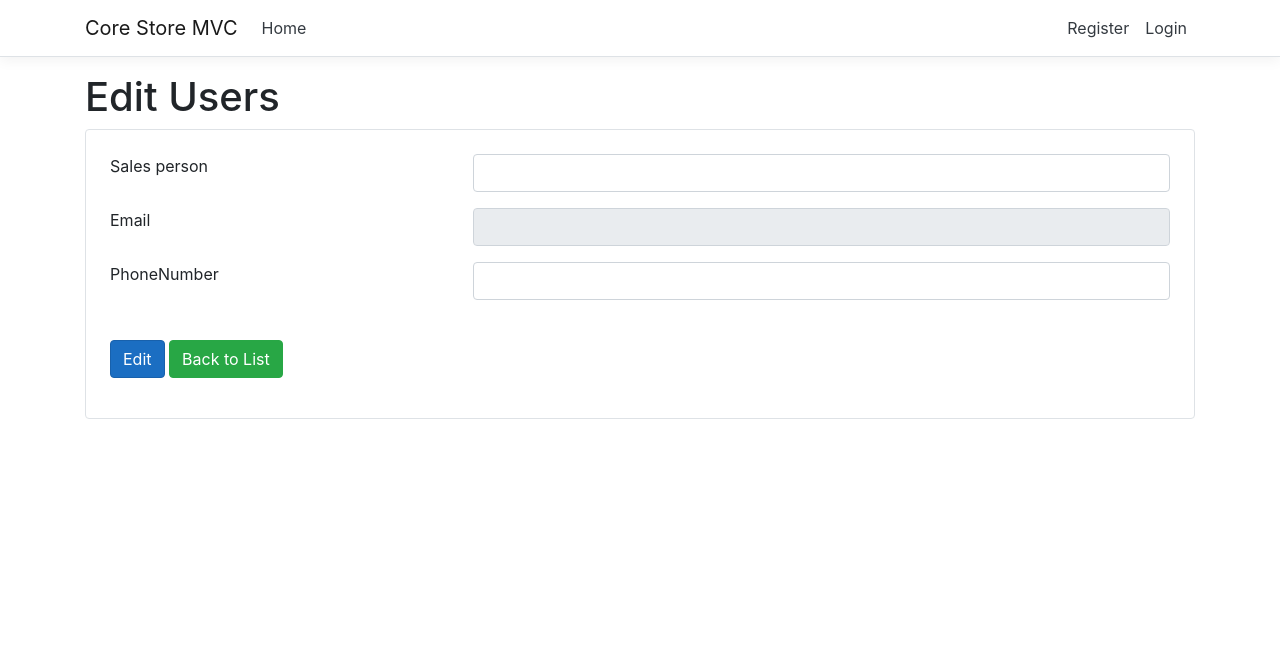
After one commit to dmidrol64/MvcCoreShop, an ASP.NET Core app: template Areas/Admin/Views/AdminUsers/EditUsers.cshtml in a window 1280 px wide. The commit adds this page. Shown: the top 659 px of the page. Run offline with ASP.NET Core 8, Linux system fonts and the light colour scheme; the template is opened without the code that fills it, so the values that code supplies are empty; some libraries are stand-ins or nearby versions.

Commit message:
added separation of user roles

```diff
--- /dev/null
+++ b/Areas/Admin/Views/AdminUsers/EditUsers.cshtml
@@ -0,0 +1,48 @@
+@model CoreStoreMVC.Models.ApplicationUser
+@{
+    ViewData["Title"] = "Edit Users";
+}
+
+<h1>Edit Users</h1>
+<form method="post" asp-action="EditUsers">
+
+    <div class="p-4 border rounded">
+        <div asp-validation-summary="ModelOnly" class="text-danger"></div>
+        <input type="hidden" asp-for="Id" />
+        <div class="row form-group">
+            <div class="col-4">
+                <label asp-for="Name"></label>
+            </div>
+            <div class="col-8">
+                <input asp-for="Name" class="form-control" />
+            </div>
+            <span asp-validation-for="Name" class="text-danger"></span>
+        </div>
+        <div class="row form-group">
+            <div class="col-4">
+                <label asp-for="Email"></label>
+            </div>
+            <div class="col-8">
+                <input asp-for="Email" class="form-control" readonly />
+            </div>
+        </div>
+        <div class="row form-group">
+            <div class="col-4">
+                <label asp-for="PhoneNumber"></label>
+            </div>
+            <div class="col-8">
+                <input asp-for="PhoneNumber" class="form-control" />
+            </div>
+            <span asp-validation-for="PhoneNumber" class="text-danger"></span>
+        </div>
+        <br />
+        <div class="form-group">
+            <input class="btn btn-primary" type="submit" asp-route-id="@Model.Id" value="Edit" />
+            <a asp-action="Index" class="btn btn-success">Back to List</a>
+        </div>
+
+    </div>
+</form>
+@section Scripts {
+    @{ await Html.RenderPartialAsync("_ValidationScriptsPartial"); }
+}
--- a/Areas/Identity/Pages/Account/Register.cshtml.cs
+++ b/Areas/Identity/Pages/Account/Register.cshtml.cs
@@ -130,8 +130,9 @@ namespace CoreStoreMVC.Areas.Identity.Pages.Account
                     }
                     else
                     {
-                        await _signInManager.SignInAsync(user, isPersistent: false);
-                        return LocalRedirect(returnUrl);
+                        //await _signInManager.SignInAsync(user, isPersistent: false);
+                        //return LocalRedirect(returnUrl);
+                        return RedirectToAction("Index", "AdminUsers", new { area = "Admin" });
                     }
                 }
                 foreach (var error in result.Errors)
--- a/Views/Shared/_Layout.cshtml
+++ b/Views/Shared/_Layout.cshtml
@@ -1,9 +1,10 @@
-@*Урок 9*@
+
 @using Microsoft.AspNetCore.Http
 @using CoreStoreMVC.Extensions
 @using CoreStoreMVC.Utility
 
 @inject IHttpContextAccessor HttpContextAccessor
+
 
 <!DOCTYPE html>
 <html lang="en">
@@ -29,22 +30,23 @@
                         <li class="nav-item">
                             <a class="nav-link text-dark" asp-area="" asp-controller="Home" asp-action="Index">Home</a>
                         </li>
-                        @*Урок 2*@
-                        <li class="nav-item">
-                            <a class="nav-link text-dark" asp-area="Admin" asp-controller="ProductTypes" asp-action="Index">Product Types</a>
-                        </li>
+                        @if (User.IsInRole(SD.SuperAdminEndUser)) {
+                            <li class="nav-item">
+                                <a class="nav-link text-dark" asp-area="Admin" asp-controller="ProductTypes" asp-action="Index">Product Types</a>
+                            </li>
 
                         <li class="nav-item">
                             <a class="nav-link text-dark" asp-area="Admin" asp-controller="SpecialTags" asp-action="Index">Special Tags</a>
                         </li>
-                        @*Урок 4*@
+
                         <li class="nav-item">
                             <a class="nav-link text-dark" asp-area="Admin" asp-controller="Products" asp-action="Index">Products</a>
                         </li>
                         <li class="nav-item">
                             <a class="nav-link text-dark" asp-area="Admin" asp-controller="AdminUsers" asp-action="Index">Admin users</a>
                         </li>
-                        @*Урок 9*@
+                        }
+                        @if (User.IsInRole(SD.AdminEndUser)) {
                         @if (HttpContextAccessor.HttpContext.Session.Get<List<int>>("sShoppingCart") != null)
                         {
                             <li>
@@ -67,7 +69,7 @@
                                 </a>
                             </li>
                         }
-
+                     }
                     </ul>
                 </div>
             </div>
```
Also changed, not shown: Areas/Admin/Controllers/AdminUsersController.cs (+49 -12 lines), Areas/Admin/Controllers/ProductTypesController.cs (+8 -5 lines), Areas/Admin/Controllers/ProductsController.cs (+14 -12 lines), Areas/Admin/Controllers/SpecialTagsController.cs (+8 -7 lines), Areas/Admin/Views/AdminUsers/Delete.cshtml (added, +51 -0 lines), Areas/Admin/Views/AdminUsers/Index.cshtml (+8 -8 lines).
